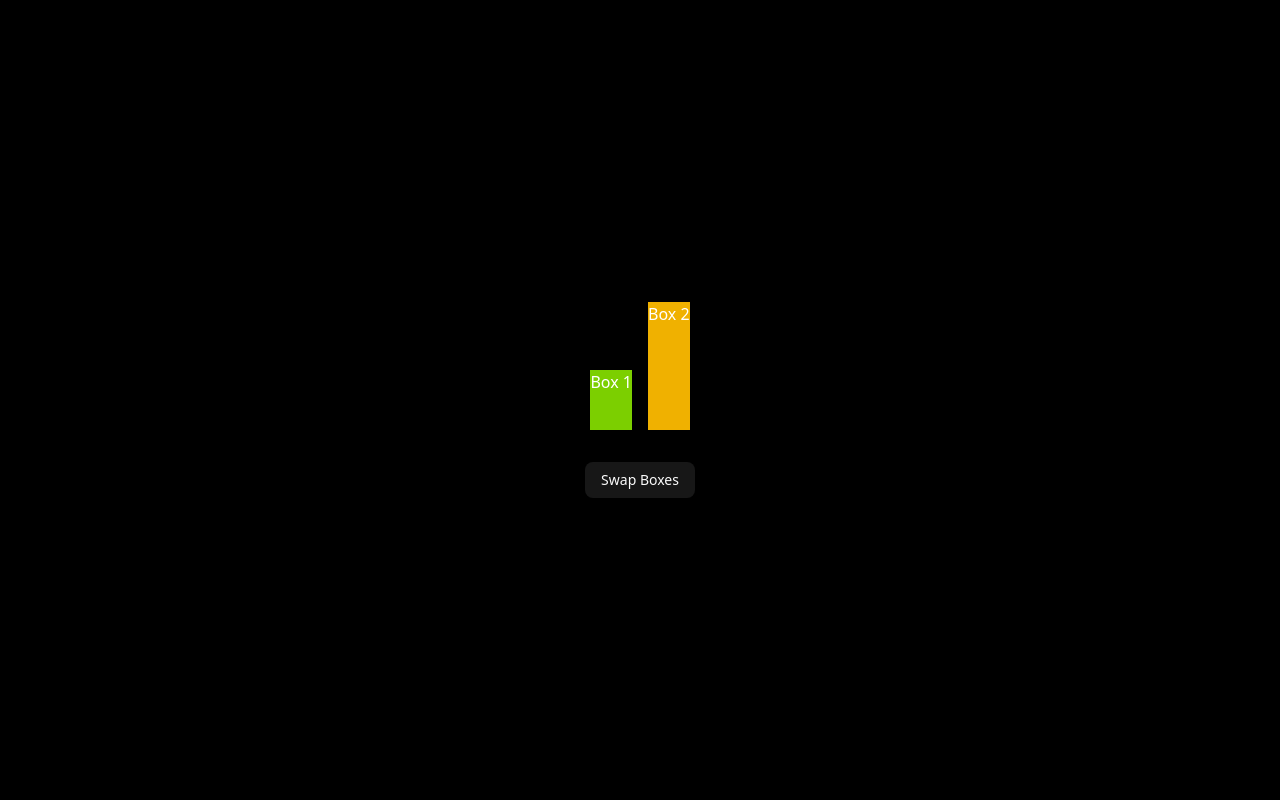
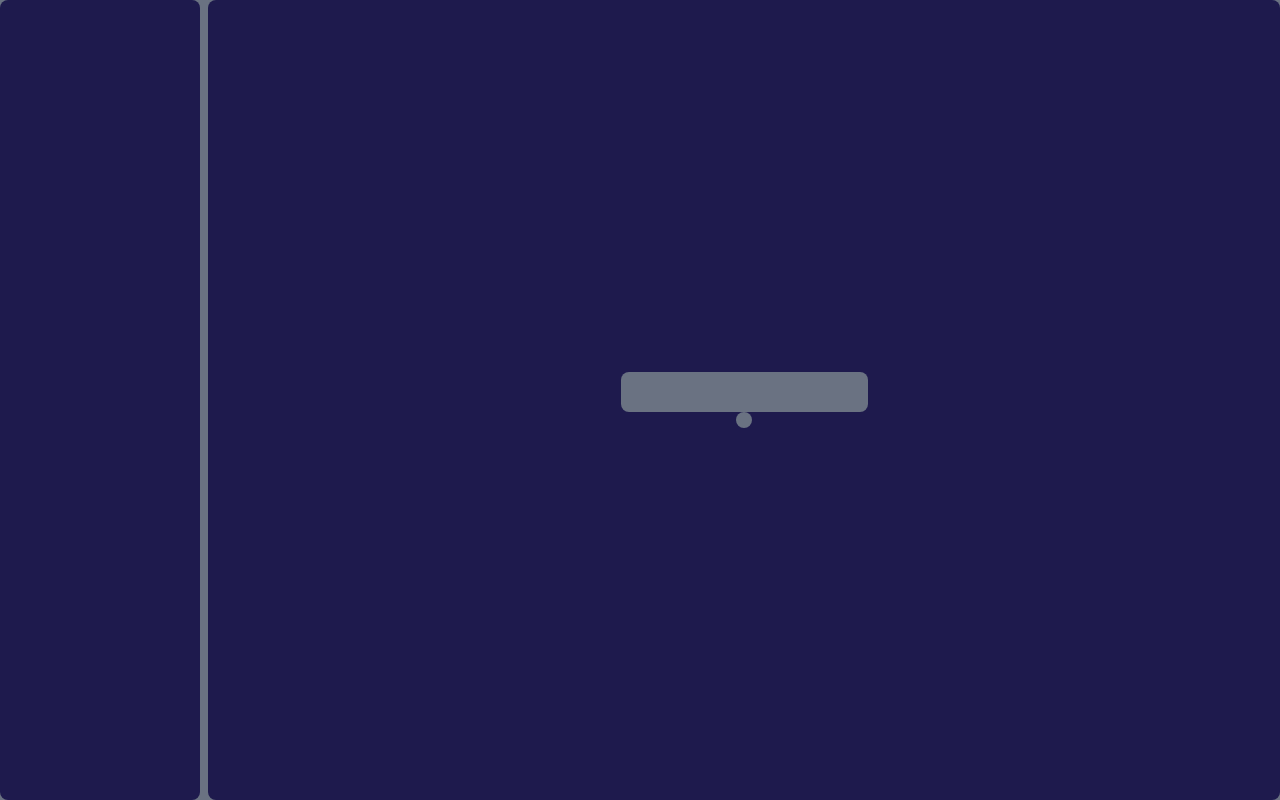
Before and after one commit to DefHex/Sort-visualizer, a React (Vite) app: page / in a window 1280 px wide. Built offline with nearby package versions, Linux system fonts and the light colour scheme.

Commit message:
Making the UI interface

```diff
--- a/src/App.tsx
+++ b/src/App.tsx
@@ -1,51 +1,39 @@
-import { useRef, useState } from "react";
+import { useRef, useState, type ChangeEvent } from "react";
 import { gsap } from "gsap";
 import { useGSAP } from "@gsap/react";
-import { Button } from "@/components/ui/button"
+import { Button } from "@/components/ui/button";
 
 // Register the plugin
 gsap.registerPlugin(useGSAP);
 
 export default function App() {
-  const containerRef = useRef<HTMLDivElement>(null);
-  const box1Ref = useRef<HTMLDivElement|null>(null);
-  const box2Ref = useRef<HTMLDivElement|null>(null);
-  const [swapped, setSwapped] = useState(false);
-
-  // Initial animation with useGSAP
-  useGSAP(() => {
-    gsap.from([box1Ref.current, box2Ref.current], {
-      y: 50,
-      opacity: 0,
-      duration: 0.8,
-      stagger: 0.2,
-      ease: "power2.out",
-    });
-  }, { scope: containerRef });
-
-  const handleSwap = () => {
-    const box1 = box1Ref.current;
-    const box2 = box2Ref.current;
-    if (!box1 || !box2) return;
-
-    const distance = box2.offsetLeft - box1.offsetLeft;
-    if (swapped) {
-      gsap.to([box1, box2], { x: 0, duration: 0.8, ease: "power2.inOut" });
-    } else {
-      gsap.to(box1, { x: distance, duration: 0.8, ease: "power2.inOut" });
-      gsap.to(box2, { x: -distance, duration: 0.8, ease: "power2.inOut" });
-    }
-
-    setSwapped(!swapped);
+  const [array, setArray] = useState<number[]>([]);
+  const handleChange = (event: ChangeEvent<HTMLInputElement>) => {
+    const text = event.target.value;
+    const numbers = text.split(",").map((element) => Number(element));
+    numbers.filter((n) => !isNaN(n));
+    setArray(numbers.slice(0, 10));
   };
-
   return (
-    <div ref={containerRef} className="bg-black min-h-screen flex flex-col items-center justify-center gap-8">
-      <div className="flex flex-row  items-end justify-center gap-4">
-        <div ref={box1Ref} className="bg-lime-500 h-15 text-white box box1">Box 1</div>
-        <div ref={box2Ref} className="bg-yellow-500 h-32 text-white box box2">Box 2</div>
+    <div className="Screen flex flex-row gap-2 w-screen h-screen bg-gray-500">
+      <div className="Side Bar flex flex-col items-center justify-safe w-50 h-full bg-indigo-950 rounded-md"></div>
+      <div className="Main flex flex-1 flex-col items-center justify-center h-full p-2 bg-indigo-950 rounded-md">
+        <div className="Input Field flex flex-row place-items-center gap-2 p-2 bg-gray-500 rounded-md">
+          <input type="text" onChange={handleChange} />
+        </div>
+        <div className="Array flex flex-row place-content-evenly gap-2 p-2 bg-gray-500 rounded-md">
+          {array.map((number, index) => {
+            return (
+              <div
+                key={index}
+                className="Item w-15 aspect-square bg-cyan-500 rounded-md"
+              >
+                {number}
+              </div>
+            );
+          })}
+        </div>
       </div>
-      <Button className="swap-btn" onClick={handleSwap}>Swap  Boxes</Button>
     </div>
   );
 }
```
